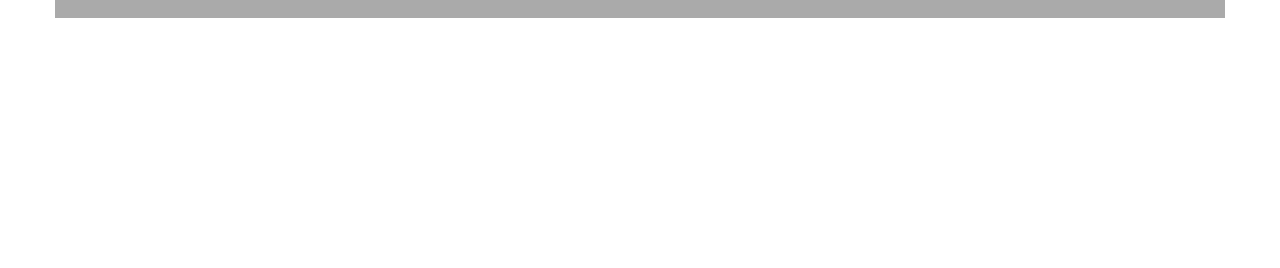
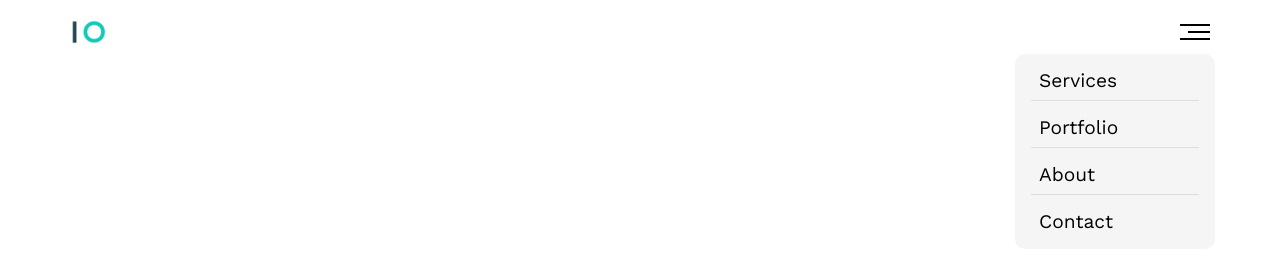
Before and after one commit to Mohamed1khaled2/template-one-leon, a plain HTML site: page index.html in a window 1280 px wide. Drawn offline with nearby package versions, Linux system fonts and the light colour scheme.

Commit message:
i am not finished header yet beacuse i will return to course css

```diff
--- a/css/style.css
+++ b/css/style.css
@@ -12,19 +12,16 @@ body {
 }
 
 .parent {
-    background-color: #eee;
 
 }
 
 .container {
-    background-color: #AAA;
     padding: 0px 15px;
     margin: 0 auto;
 }
 
 
 @media (min-width:768px) {
-
     .container {
         width: 750px;
     }
@@ -41,3 +38,109 @@ body {
         width: 1170px;
     }
 }
+
+
+/* Start Header */
+
+header {
+    padding: 20px;
+}
+
+header .container {
+    display: flex;
+    justify-content: space-between;
+    align-items: center;
+}
+
+header .container .logo {
+    width: 60px;
+}
+
+.logo img {
+    width: 100%;
+}
+
+
+header .links {
+    position: relative;
+
+}
+
+header .links .icon {
+    display: flex;
+    flex-wrap: wrap;
+    width: 30px;
+    justify-content: flex-end;
+    align-items: center;
+}
+
+header .links .icon span {
+    height: 2px;
+    background-color: black;
+    width: 100%;
+    margin-bottom: 5px;
+}
+
+
+header .links .icon span:nth-child(2){
+    width: 75%;
+    transition: width 0.25s;
+}
+
+
+
+header nav {
+    display: flex;
+    flex-direction: column;
+    position: absolute;
+    right: -5px;
+    top: 30px;
+    background-color: #f5f5f5;
+    padding: 0.5rem 1rem;
+    text-align: left;
+    min-width: 200px;
+    align-items: flex-start;
+    border-radius: 0.625rem;
+}
+
+
+header nav ::before {
+    content: "";
+}
+
+
+
+header nav a {
+    padding: 0.5rem;
+    border-bottom: 1px solid #ddd;
+    width: 100%;
+    margin-bottom: 0.5rem;
+    text-decoration: none;
+    font-size: 1.2rem;
+    color: black;
+}
+
+header nav a:last-child {
+    border: none;
+    margin: 0;
+}
+
+
+
+/* header nav a {
+    display: none;
+} */
+
+header .links .icon:hover span:nth-child(2){
+    width: 100%;
+}
+
+
+.icon:hover + nav  {
+    /* opacity: 1; */
+}
+
+
+
+
+/* End Header */
--- a/index.html
+++ b/index.html
@@ -17,7 +17,20 @@
     <header>
 
         <div class="container">
-            <img src="images/logo.png" alt="">
+            <div class="logo"><img src="assets/logo.png" alt="leon logo"></div>
+            <div class="links">
+                <div class="icon">
+                    <span></span>
+                    <span></span>
+                    <span></span>
+                </div>
+                <nav>
+                    <a href="#services">Services</a>
+                    <a href="#portfolio">Portfolio</a>
+                    <a href="#about">About</a>
+                    <a href="#contact">Contact</a>
+                </nav>
+            </div>
 
         </div>
 
```
Also changed, not shown: design/Help/Help.html (+2 -2 lines), assets/logo.png (renamed from design/Help/assets/logo.png), assets/style.css (renamed from design/Help/assets/style.css).
